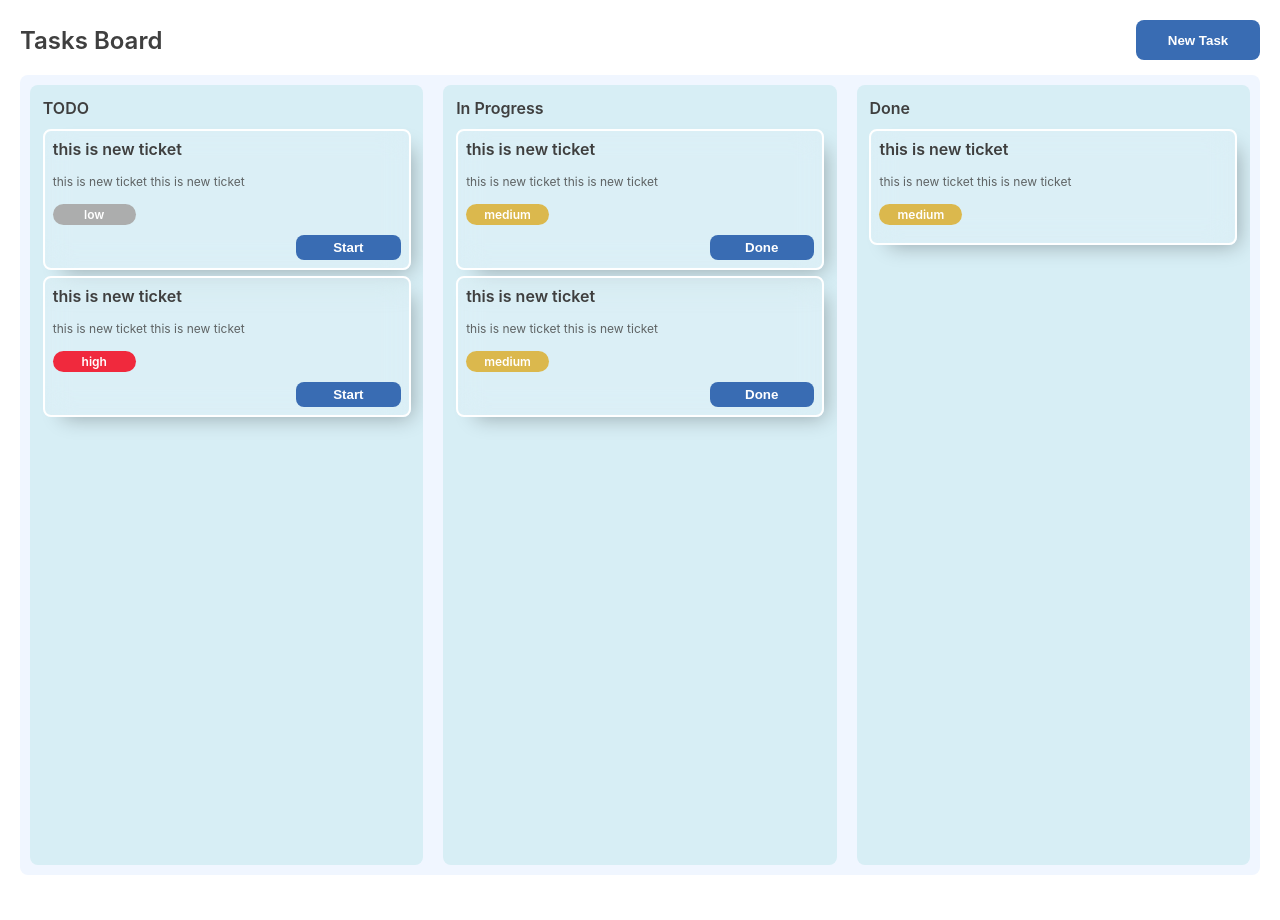
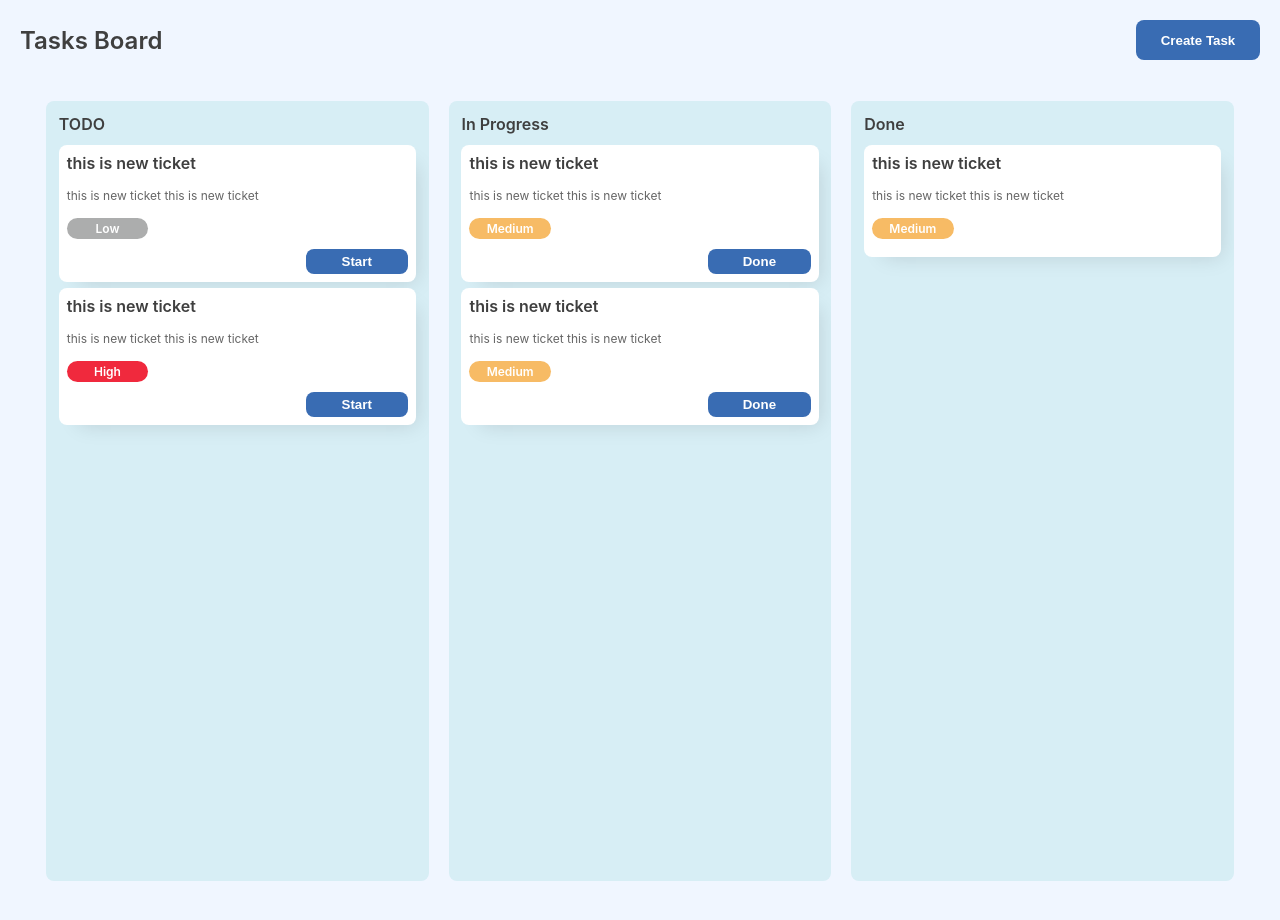
Before and after one commit to Mahdi-Farahani/Task-Management, a React (Create React App) app in the folder client/: page / in a window 1280 px wide. Shown: the top 920 px of the page. Before the commit the page ends 895 px from the top, so only its background shows below. Built offline with nearby package versions, Linux system fonts and the light colour scheme; the HTML template or start-up script is replaced by a standard one.

Commit message:
REACT-change styles for card and task card

```diff
--- a/client/src/components/AppBar/index.jsx
+++ b/client/src/components/AppBar/index.jsx
@@ -1,13 +1,13 @@
 //styles
 import * as S from './styles';
 //components
-
+// import {PlusOutlined} from '@ant-design/icons';
 
 function AppBar() {
   return (
     <S.Container>
       <S.Title>Tasks Board</S.Title>
-      <S.AddButton onClick={() => {}}>New Task</S.AddButton>
+      <S.AddButton onClick={() => {}}>Create Task</S.AddButton>
     </S.Container>
   );
 }
--- a/client/src/components/Card/styles.js
+++ b/client/src/components/Card/styles.js
@@ -4,11 +4,11 @@ import {Button} from 'antd';
 
 const handlePriorityColor = (status) => {
   switch (status) {
-    case 'low':
+    case 'Low':
       return '#acadad';
-    case 'medium':
-      return '#dbb84d';
-    case 'high':
+    case 'Medium':
+      return '#f7bb65';
+    case 'High':
       return '#f0293d';
     default:
       break;
@@ -22,12 +22,8 @@ export const CardContainer = styled.div`
   padding: 0.5rem;
   border-radius: 8px;
   margin-top: 6px;
-  background: rgba(255, 255, 255, 0.1);
-  box-shadow: 10px 10px 20px -10px rgb(0 0 0 / 32%);
-  border-right: 1px solid rgba(255, 255, 255, 0.2);
-  border-bottom: 1px solid rgba(255, 255, 255, 0.2);
-  backdrop-filter: blur(15px);
-  border: 2px solid #fff;
+  background: #fff;
+  box-shadow: 10px 10px 20px -10px rgb(0 0 0 / 13%);
 `;
 export const Title = styled.h2`
   font-weight: 600;
--- a/client/src/index.css
+++ b/client/src/index.css
@@ -1,5 +1,6 @@
 body {
   margin: 20px;
+  background-color: #f0f6ff;
   font-family: -apple-system, BlinkMacSystemFont, 'Segoe UI', 'Roboto', 'Oxygen',
     'Ubuntu', 'Cantarell', 'Fira Sans', 'Droid Sans', 'Helvetica Neue',
     sans-serif;
@@ -20,7 +21,7 @@ h4 {
 }
 /* width */
 ::-webkit-scrollbar {
-  width: 3px;
+  width: 5px;
   height: 5px;
 }
 
--- a/client/src/screens/Home/index.jsx
+++ b/client/src/screens/Home/index.jsx
@@ -14,13 +14,13 @@ function Home() {
           <Card
             title='this is new ticket'
             description='this is new ticket this is new ticket'
-            priority='low'
+            priority='Low'
             status='todo'
           />
           <Card
             title='this is new ticket'
             description='this is new ticket this is new ticket'
-            priority='high'
+            priority='High'
             status='todo'
           />
         </TaskContainer>
@@ -28,13 +28,13 @@ function Home() {
           <Card
             title='this is new ticket'
             description='this is new ticket this is new ticket'
-            priority='medium'
+            priority='Medium'
             status='progress'
           />
           <Card
             title='this is new ticket'
             description='this is new ticket this is new ticket'
-            priority='medium'
+            priority='Medium'
             status='progress'
           />
         </TaskContainer>
@@ -42,7 +42,7 @@ function Home() {
           <Card
             title='this is new ticket'
             description='this is new ticket this is new ticket'
-            priority='medium'
+            priority='Medium'
             status='done'
           />
         </TaskContainer>
--- a/client/src/screens/Home/styles.js
+++ b/client/src/screens/Home/styles.js
@@ -3,9 +3,8 @@ import * as C from 'styles/colors';
 
 export const BoardContainer = styled.div`
   display: flex;
-  width: 100%;
   height: 100vh;
-  background-color: #f0f6ff;
   border-radius: 8px;
   margin-top: 15px;
+  padding: 1rem;
 `;
```
